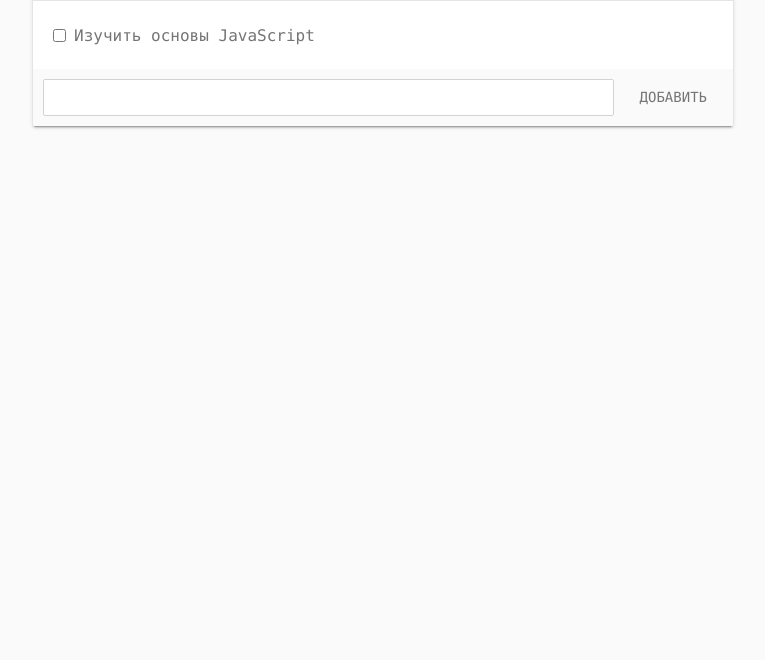
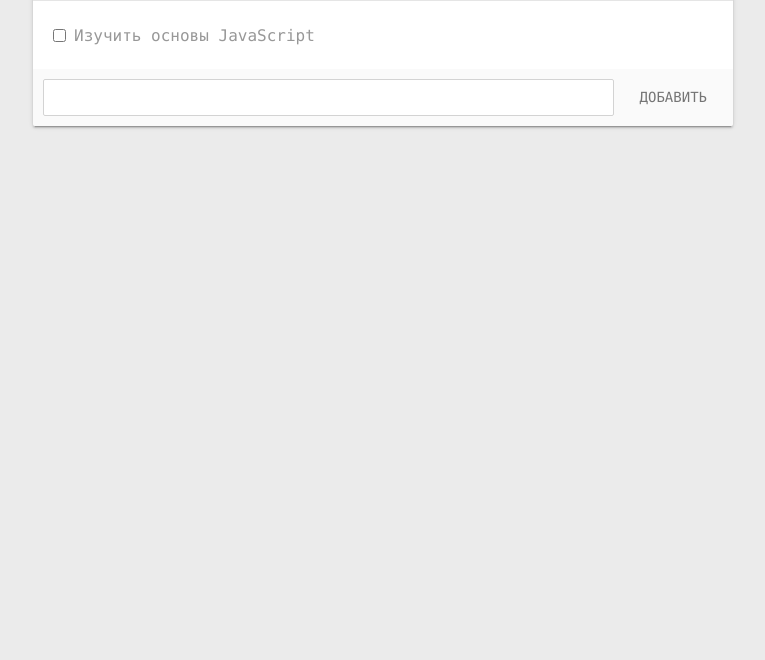
Before and after one commit to kotler-dev/todojs, a plain HTML site: page index.html in a window 1280 px wide. Shown: the part 140-800 px from the top of the page, without its empty margins (257-1022 px from the left). Drawn offline with Linux system fonts and the light colour scheme.

Commit message:
Update ColorScheme in CSS.

```diff
--- a/css/app.css
+++ b/css/app.css
@@ -1,6 +1,10 @@
+
+
 body {
-  background-color: #fafafa;
-  color: #757575;
+  /* background-color: #fafafa; */
+  background-color: rgba(158, 158, 158, 0.2);
+  /* color: #757575; */
+  color: #989898;
   font-family: 'Consolas', Arial, Helvetica, sans-serif;
   margin: 0;
 }
@@ -77,7 +81,8 @@ input {
 }
 
 main {
-  background: #fff;
+  /* background: #fff; */
+  /* background-color: #2D2D2D; */
   width: 700px;
   margin: 70px auto;
   border-radius: 2px;
@@ -111,6 +116,7 @@ header h1 {
   font-size: 1rem;
   border-top: 1px solid rgba(0,0,0,.1);
   background-color: #fff;
+  /* background-color: #313131; */
   transition: all .2s;
   -webkit-user-select: none;
   user-select: none;
```
